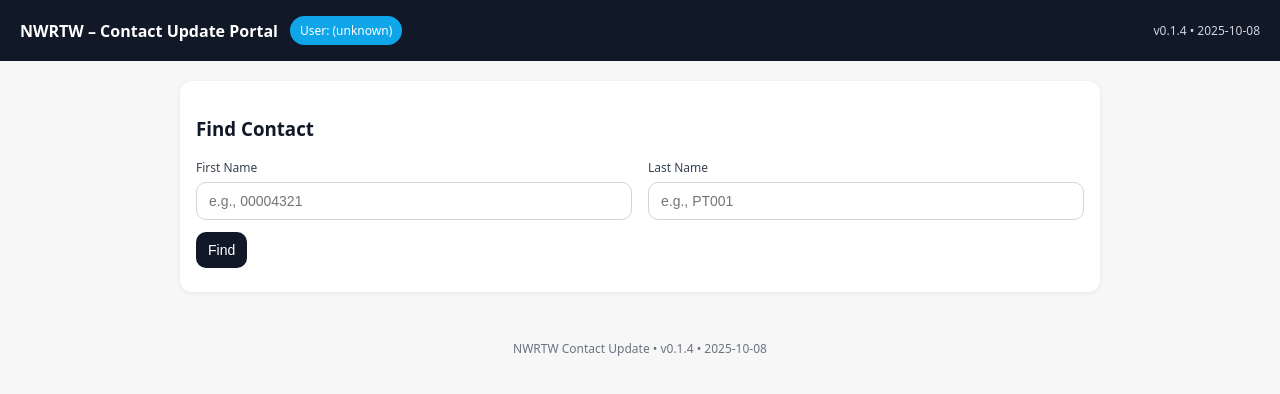
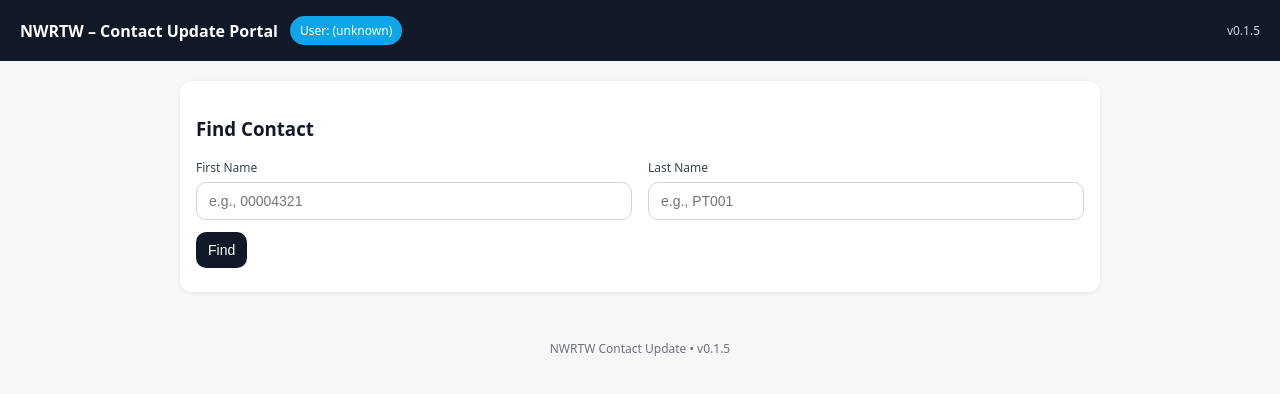
Before and after one commit to goalstoresults/nwrtw-contact-update, a plain HTML site: page index.html in a window 1280 px wide. Drawn offline with Linux system fonts and the light colour scheme.

Commit message:
Update index.html

```diff
--- a/index.html
+++ b/index.html
@@ -63,7 +63,7 @@
       <strong>NWRTW – Contact Update Portal</strong>
       <span class="user-badge" id="userBadge">User: (unknown)</span>
     </div>
-    <span class="ver" id="versionTxt">v0.1.5</span>
+    <span class="ver" id="versionTxt">v0.1.4 • 2025-10-08</span>
   </header>
 
   <main>
@@ -137,12 +137,12 @@
   </main>
 
   <footer>
-    NWRTW Contact Update • <span id="verFooter">v0.1.5</span>
+    NWRTW Contact Update • <span id="verFooter">v0.1.4 • 2025-10-08</span>
   </footer>
 
   <script>
     // ======== CONFIG ========
-    const VERSION = "v0.1.4 • 2025-10-08";
+    const VERSION = "v0.1.5";
     const API_BASE = "https://nwrtw-find-contact.dennis-e64.workers.dev"; // (unchanged) find & load
     const SAVE_ENDPOINT = "/nwrtw-contact-change"; // <<< NEW: your new save worker endpoint (same origin path)
     const STATUS_OPTIONS = [
@@ -150,7 +150,6 @@
       "IE Completed", "On Hold Review", "TX Authorized", "TX Scheduled",
       "Active Treatment", "Follow Up", "Discharged"
     ];
-
 
     document.getElementById("versionTxt").textContent = VERSION;
     document.getElementById("verFooter").textContent = VERSION;
```
